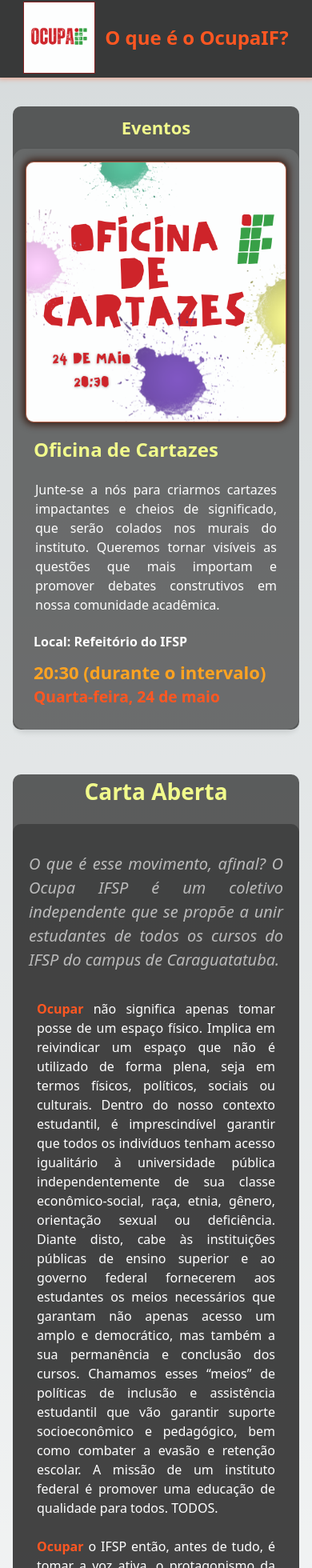
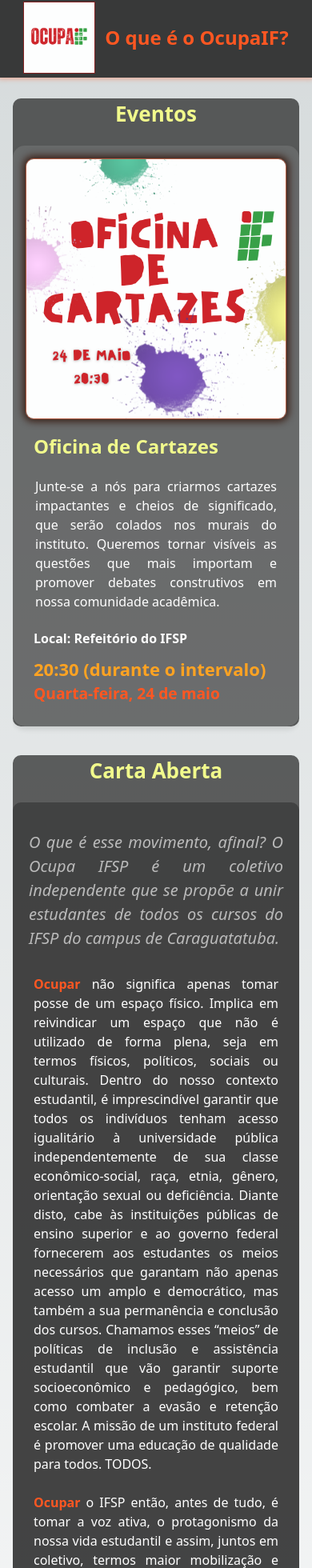
Before and after one commit to Cosamores/ocupaif, a Next.js app: page / in a window 390 px wide. Shown: the part 3-1963 px from the top of the page at 80% size. Built offline with nearby package versions, Linux system fonts and the light colour scheme.

Commit message:
atualizado para divulgar o primeiro evento 100%

```diff
--- a/src/styles/Agenda.module.css
+++ b/src/styles/Agenda.module.css
@@ -93,8 +93,8 @@
 
     .titulo {
         text-align: center;
-        font-size: 22px;
-        padding: 10px;
-
+        font-size: 26px;
+        padding: 0 0 20px 0;
+        margin-bottom: 0;
     }
   }
--- a/src/styles/Card.module.css
+++ b/src/styles/Card.module.css
@@ -4,7 +4,7 @@
   border-radius: 10px;
   color: #ffffff;
   max-width: 82rem;
-  margin: 20px auto;
+  margin: 10px auto;
 
 
 }
--- a/src/styles/CartaAberta.module.css
+++ b/src/styles/CartaAberta.module.css
@@ -8,7 +8,6 @@
     color: #ffffff;
     max-width: 90%;
     min-height: 50rem;
-    margin: 2% 0 0 0;
     text-align: justify;
   }
 
@@ -17,6 +16,7 @@
     font-weight: 600;
     color: #f1fa8c;
     text-align: center;
+    margin-bottom: 1.8rem ;
   }
 
   .subtitulo {
@@ -30,7 +30,7 @@
   .conteudo {
     font-size: 18px;
     line-height: 1.5;
-    padding: 10px;
+    padding: 6px;
   }
 
 
@@ -52,6 +52,9 @@
 
     .titulo {
       padding-bottom: 20px;
+      font-size: 26px;
+      margin-bottom: 0;
+
     }
 
     .conteudo {
--- a/src/styles/Header.module.css
+++ b/src/styles/Header.module.css
@@ -10,8 +10,6 @@
     left: 0;
     padding: 0 20px;
     background: rgba(17, 17, 17, 0.8);
-    --webkit-backdrop-filter: blur(5px);
-    --moz-backdrop-filter: blur(5px);
     z-index: 1000;
     box-sizing: border-box;
     box-shadow: 0px 0px 6px 2px #ff56225e;
```
